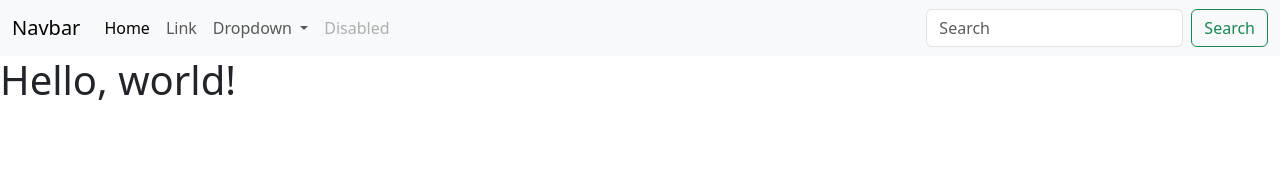
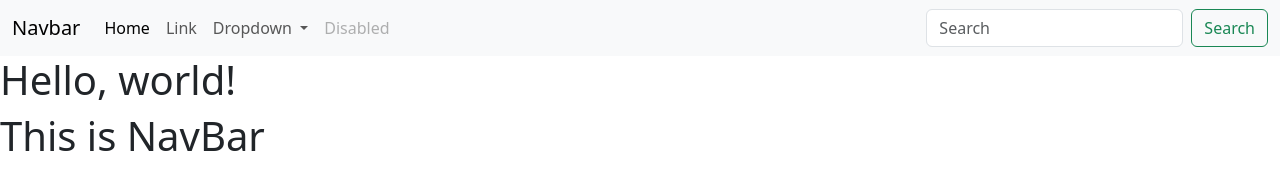
Before and after one commit to ImRezaDeveloper/feature-branch-workflow, a plain HTML site: page index.html in a window 1280 px wide. Drawn offline with nearby package versions, Linux system fonts and the light colour scheme.

Commit message:
add h1 elem below h1 Hello world

```diff
--- a/index.html
+++ b/index.html
@@ -44,6 +44,7 @@
       </div>
     </nav>
     <h1>Hello, world!</h1>
+    <h1>This is NavBar</h1>
     <script src="https://cdn.jsdelivr.net/npm/bootstrap@5.3.3/dist/js/bootstrap.bundle.min.js" integrity="sha384-YvpcrYf0tY3lHB60NNkmXc5s9fDVZLESaAA55NDzOxhy9GkcIdslK1eN7N6jIeHz" crossorigin="anonymous"></script>
   </body>
 </html>
```
